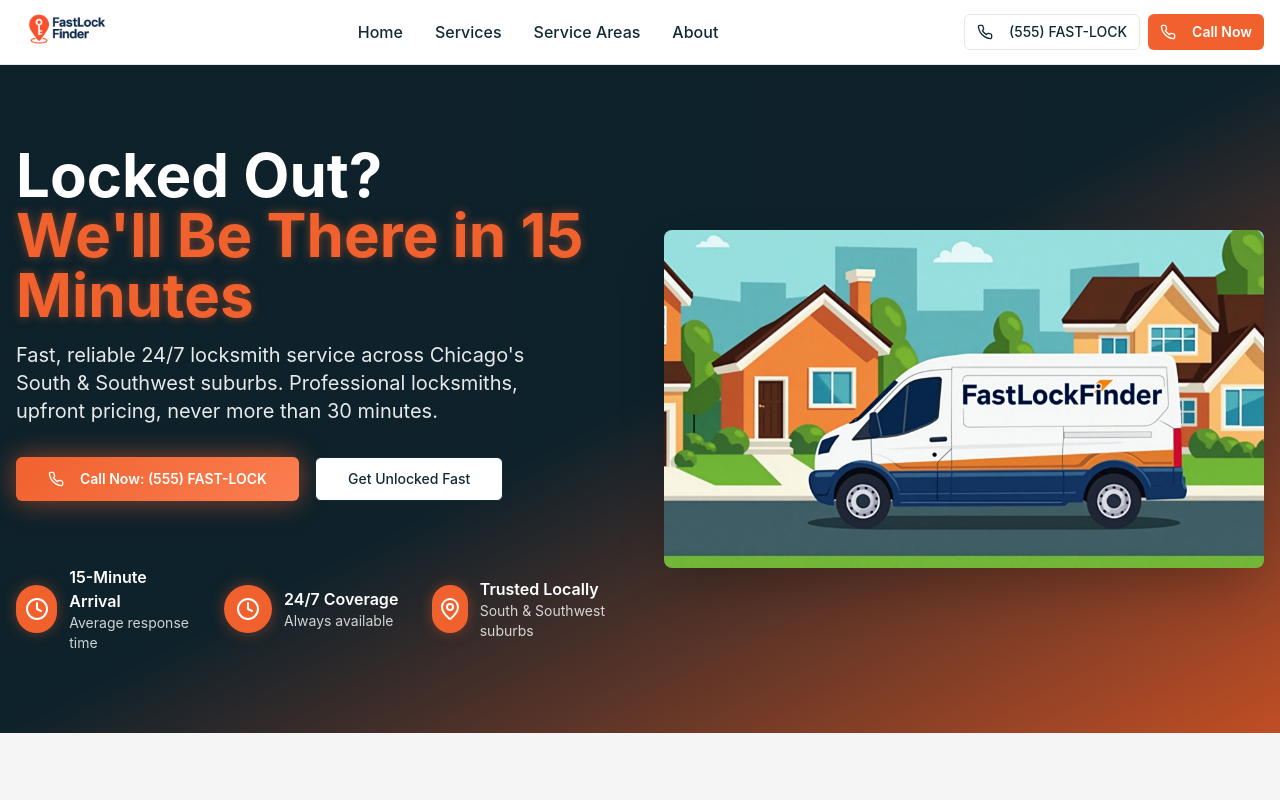
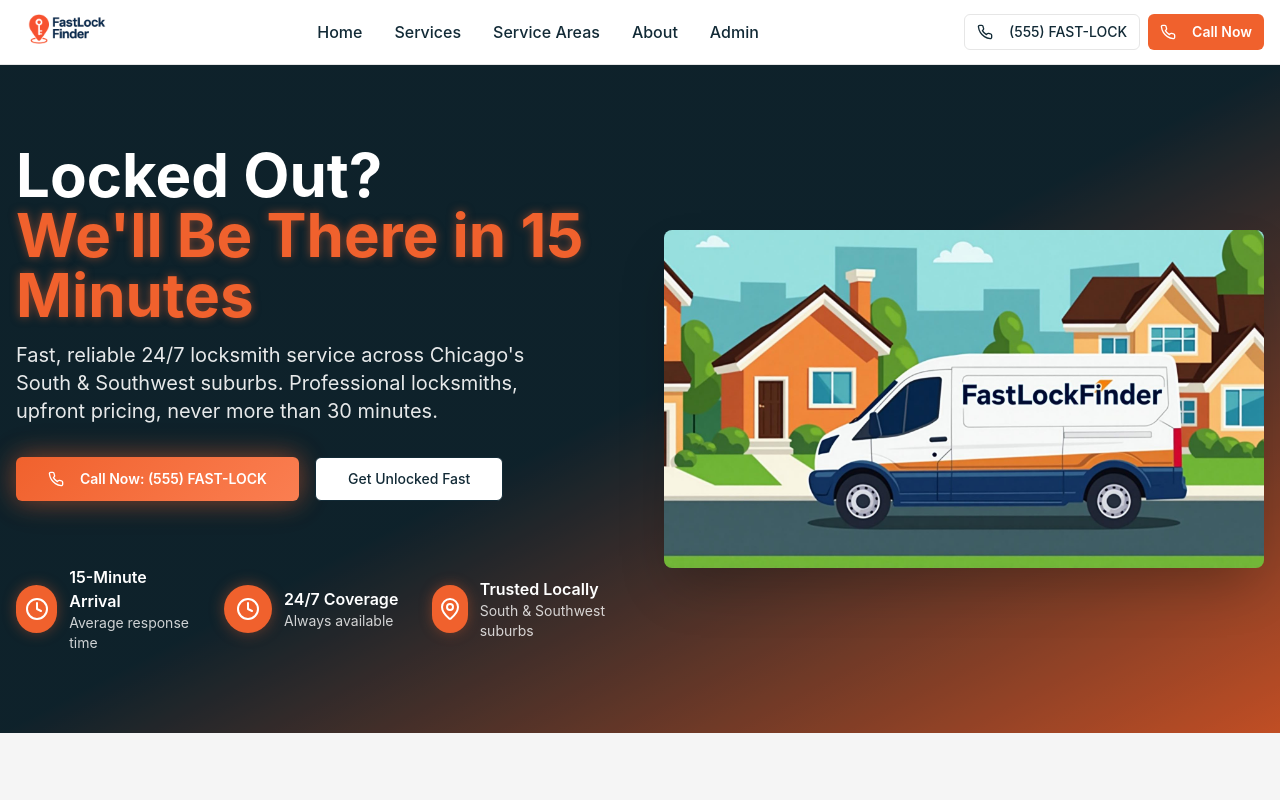
Before and after one commit to jetloopai/fast-lock-finder-dashboard, a React (Vite) app: page / in a window 1280 px wide. Shown: the top 800 px of the page. Built offline with nearby package versions, Linux system fonts and the light colour scheme.

Commit message:
Add admin link to homepage
Add a temporary link to the admin login page on the homepage for easier access during development.

```diff
--- a/src/components/layout/Header.tsx
+++ b/src/components/layout/Header.tsx
@@ -11,6 +11,7 @@ const Header = () => {
     { label: "Services", href: "/services" },
     { label: "Service Areas", href: "/service-areas" },
     { label: "About", href: "/about" },
+    { label: "Admin", href: "/auth" }, // Temporary admin link
   ];
 
   return (
```
